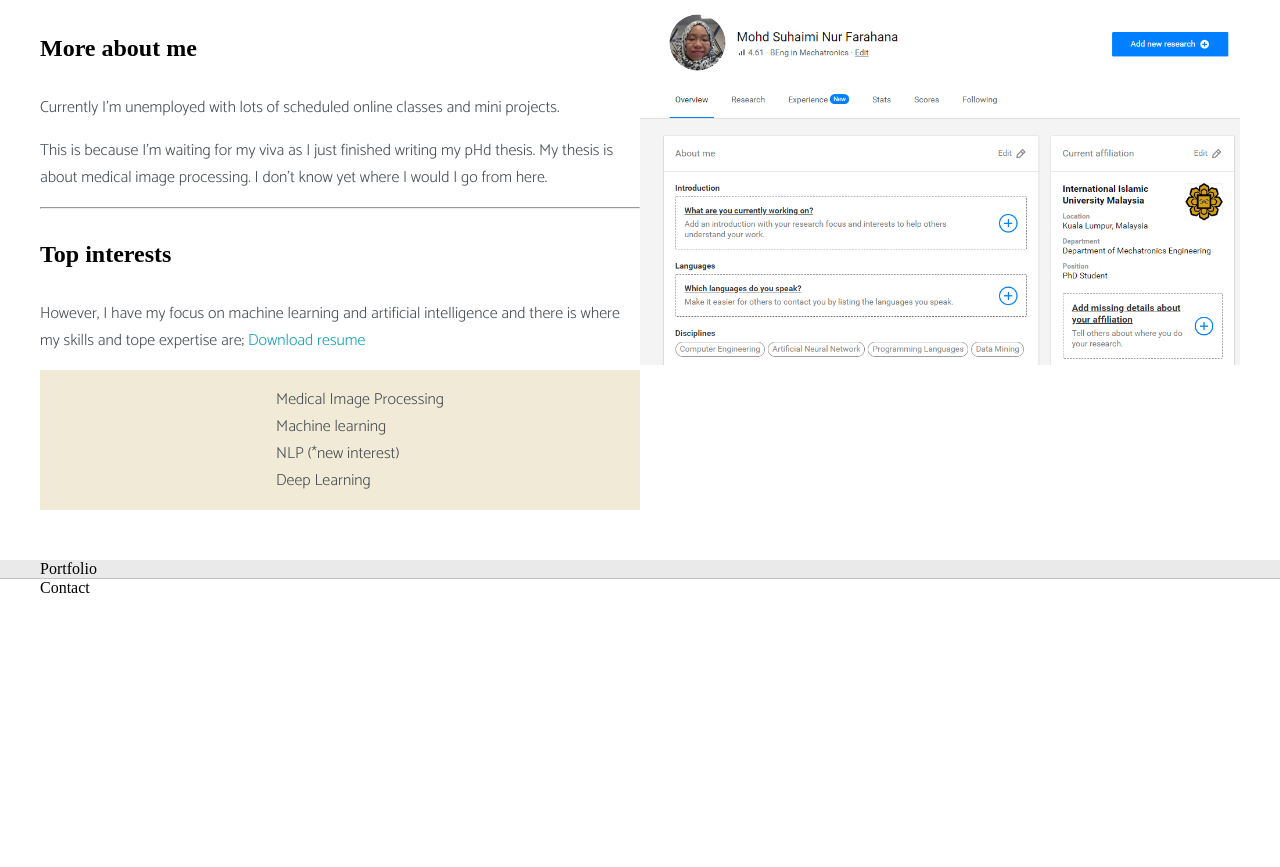
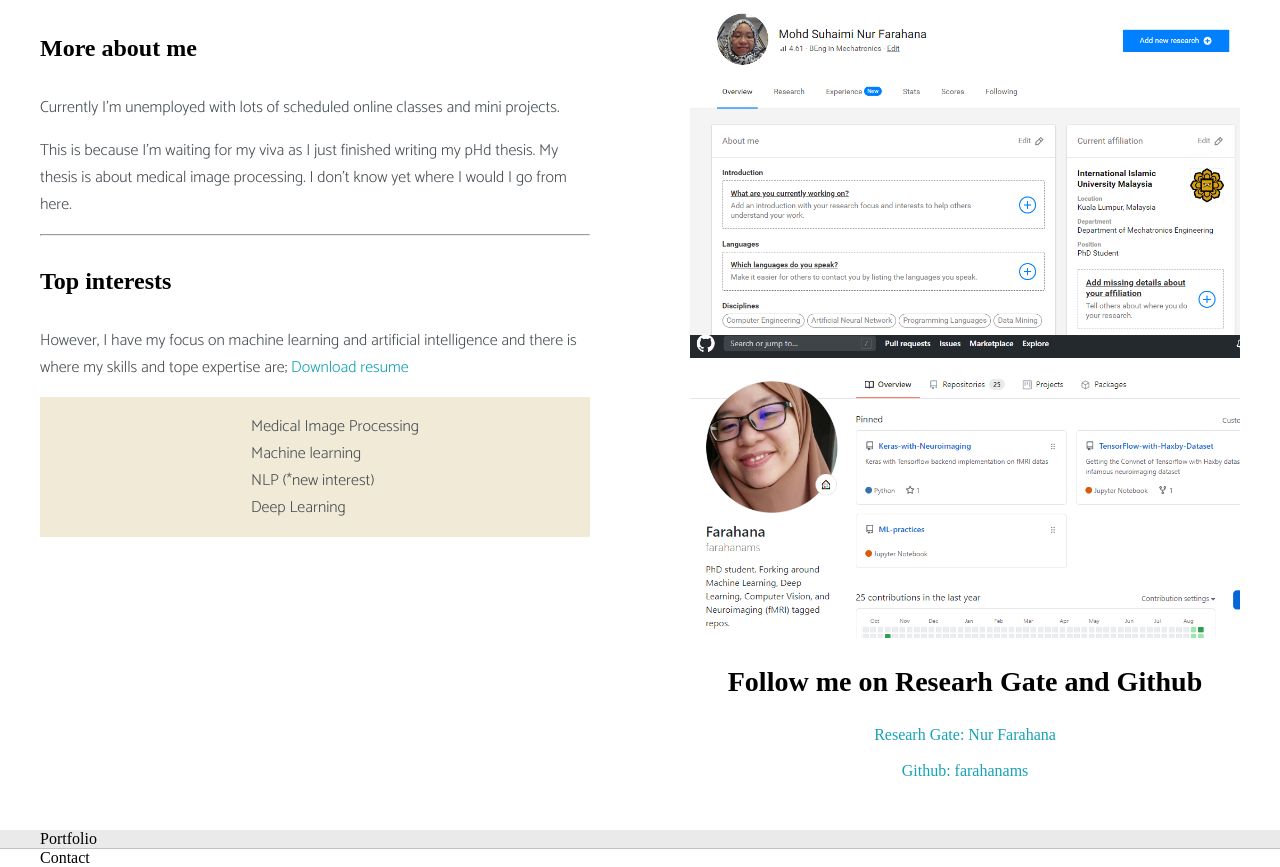
Before and after one commit to farahanams/farahanams.github.io, a plain HTML site: page index.html in a window 1280 px wide. Shown: the part 770-1637 px from the top of the page. Before the commit the page ends 1367 px from the top, so only its background shows below. Drawn offline with Linux system fonts and the light colour scheme; a web font is replaced by a local one.

Commit message:
second commit. added pics

```diff
--- a/default.css
+++ b/default.css
@@ -278,6 +278,7 @@ h6 {
 
 .about-wrapper {
   display: grid;
+  gap: 100px;
   grid-template-columns: repeat(auto-fit, minmax(320px, 1fr));
   padding-top: 50px;
   padding-bottom: 50px;
@@ -287,6 +288,12 @@ h6 {
   display: flex;
   justify-content: space-evenly;
   background-color: var(--previewShadow);
+}
+
+.social-links {
+  display: grid;
+  align-content: center;
+  text-align: center;
 }
 
 #social-img {
--- a/index.html
+++ b/index.html
@@ -116,6 +116,10 @@
           </div>
           <div class="social-links">
             <img id="social-img" src="images/researchgate.png" alt="" />
+            <img id="social-img" src="images/github.png" alt="" />
+            <h3>Follow me on Researh Gate and Github</h3>
+            <a target="_blank" href="#">Researh Gate: Nur Farahana</a> <br />
+            <a target="_blank" href="#">Github: farahanams</a>
           </div>
         </div>
       </div>
```
Also changed, not shown: images/github.png (added).
